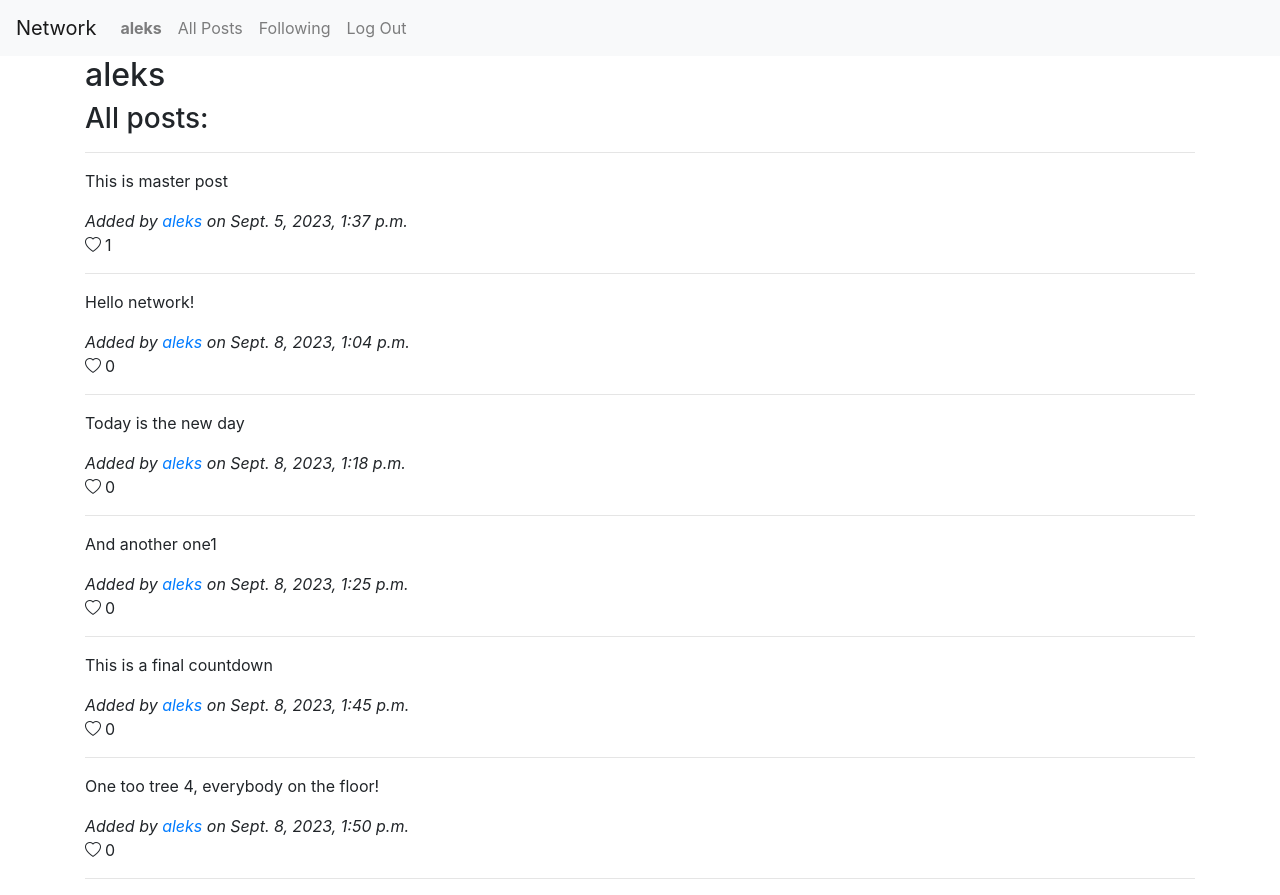
After one commit to lupus420/network, a Django app: a page that uses network/templates/network/layout.html in a window 1280 px wide. The commit adds this page. Run offline with Django 3.2, Linux system fonts and the light colour scheme; data comes from the database, SQL or seed files in the repository; both versions use the stored data as it was after the commit; data that the repository does not hold is empty; some libraries are stand-ins or nearby versions.

Commit message:
added 'Following' and user profile pages

```diff
--- a/network/admin.py
+++ b/network/admin.py
@@ -3,7 +3,11 @@ from django.contrib import admin
 # Register your models here.
 from .models import User, Post, Comment, Follow
 
+# Show table of follows in admin page
+class FollowAdmin(admin.ModelAdmin):
+    list_display = ("follower", "followed", "date_followed")
+
 admin.site.register(User)
 admin.site.register(Post)
 admin.site.register(Comment)
-admin.site.register(Follow)
+admin.site.register(Follow, FollowAdmin)
--- a/network/models.py
+++ b/network/models.py
@@ -1,33 +1,18 @@
 from django.contrib.auth.models import AbstractUser
 from django.db import models
-
-class Follow(models.Model):
-    # follower follow the followed person
-    follower = models.ForeignKey("User", on_delete=models.CASCADE, related_name="followed_by")
-    followed = models.ForeignKey("User", on_delete=models.CASCADE, related_name="follower_of")
-    date_followed = models.DateTimeField(auto_now_add=True)
-
-    def serialize(self):
-        return {
-            "follower": self.follower.username,
-            "followed": self.followed.username,
-            "date_followed": self.date_followed.strftime("%b %d %Y, %I:%M %p"),
-        }
+from django.forms import ValidationError
 
 
 class User(AbstractUser):
-    # no need of adding 'following' because the Follow model
-    # already hasa field 'follower' which is a User object
-    # following = models.ManyToManyField("self",through=Follow, symmetrical=False, related_name="followees", blank=True)
 
     def serialize(self):
         return {
             "id": self.id,
             "username": self.username,
             # people who user follows
-            "following": [user.username for user in self.follower_of.all()],
+            "following":[follow.followed.username for follow in self.followed_by.all()] if self.followed_by else [],
             # people who follow user
-            "followers": [user.username for user in self.followed_by.all()],
+            "followers": [follow.follower.username for follow in self.following.all()] if self.following else [],
         }
 
 
@@ -46,6 +31,7 @@ class Comment(models.Model):
             "likes_nr": self.likes.count(),
         }
 
+
 class Post(models.Model):
     body = models.CharField(max_length=1000)
     author = models.ForeignKey(User, on_delete=models.CASCADE, related_name="posts")
@@ -53,13 +39,16 @@ class Post(models.Model):
     date_posted = models.DateTimeField(auto_now_add=True)
     likes = models.ManyToManyField(User, related_name="liked_posts", blank=True)
 
+    def like_count(self):
+        return self.likes.count()
+
     def serialize(self):
         if self.comments:
             comments = [comment.serialize() for comment in self.comments.all()]
         else:
             comments = None
         if self.likes:
-            likes_nr = self.likes.count()
+            likes_nr = self.like_count()
         else:
             likes_nr = 0
         return {
@@ -73,3 +62,39 @@ class Post(models.Model):
             "likes_nr":     likes_nr,
             "likes":        [user.id for user in self.likes.all()],
         }
+
+
+class Follow(models.Model):
+    # follower follow the followed person
+    follower = models.ForeignKey(User, on_delete=models.CASCADE, related_name="following")
+    followed = models.ForeignKey(User, on_delete=models.CASCADE, related_name="followed_by")
+    date_followed = models.DateTimeField(auto_now_add=True)
+
+    def validate_follow(self):
+        if self.follower == self.followed:
+            raise ValidationError("You can't follow yourself.")
+        return True
+
+    def save(self, *args, **kwargs):
+        if not self.validate_follow():
+            # raise error
+            raise ValidationError("Invalid follow.")
+        super().save(*args, **kwargs)
+
+
+    def serialize(self):
+        return {
+            "follower": self.follower,
+            "followed": self.followed,
+            "date_followed": self.date_followed.strftime("%b %d %Y, %I:%M %p"),
+        }
+
+
+    # add only unique follows
+    class Meta:
+        ordering = ["-date_followed"]
+        constraints = [
+            models.UniqueConstraint(fields=["follower", "followed"], name="unique_follow"),
+        ]
+        # another way to make unique follow validation
+        # unique_together = ("follower", "followed")
--- a/network/static/network/dynamic.js
+++ b/network/static/network/functions.js
@@ -1,8 +1,3 @@
-document.addEventListener('DOMContentLoaded', () => {
-    makePagesNavigationBar();
-    getPages();
-});
-
 
 async function getPages(nr_pages) {
     try{
@@ -31,7 +26,9 @@ function makeDivPost(post, logged_user_info){
     const newPost = template.content.cloneNode(true);
     newPost.querySelector('.post').id = `post_${post.id}`;
     newPost.querySelector('.post_body').innerHTML = post.body;
-    newPost.querySelector('.post_info').innerHTML = `Added by ${post.author.username} at ${post.date_posted}`;
+    newPost.querySelector('.post_author').textContent = `${post.author.username}`;
+    newPost.querySelector('.post_author').href = `profile/${post.author.username}`;
+    newPost.querySelector('.post_date').innerHTML = `${post.date_posted}`;
     makeLikeButton(post.likes, newPost.querySelector('.like'), post.id, logged_user_info);
     newPost.querySelector('.like_count').innerHTML = post.likes_nr;
     return newPost;
--- /dev/null
+++ b/network/static/network/index.js
@@ -0,0 +1,5 @@
+document.addEventListener('DOMContentLoaded', () => {
+    makePagesNavigationBar();
+    getPages();
+    makeNewPostFunctionality();
+});
--- /dev/null
+++ b/network/static/network/profile.js
@@ -0,0 +1,16 @@
+document.addEventListener('DOMContentLoaded', () => {
+
+    makeAllLikesDiv();
+});
+
+async function makeAllLikesDiv(){
+    logged_user_info = await getLoggedInUserInfo();
+    document.querySelectorAll('.like').forEach(async likeDiv => {
+        post_id = likeDiv.dataset.post_id;
+        response = await fetch(`/get_post?post_id=${post_id}`,{
+            method: 'GET',
+        })
+        post_info = await response.json();
+        makeLikeButton(post_info.likes, likeDiv, post_info.id, logged_user_info);
+    })
+}
--- a/network/static/network/styles.css
+++ b/network/static/network/styles.css
@@ -19,6 +19,7 @@
 #nav-bar{
     position:sticky;
     bottom: 0px;
+    z-index: 2;
     background-color: white;
     animation: slide_from_bottom;
     animation-duration: 1s;
--- a/network/templates/network/layout.html
+++ b/network/templates/network/layout.html
@@ -13,13 +13,13 @@
     <body>
 
         <nav class="navbar navbar-expand-lg navbar-light bg-light">
-            <a class="navbar-brand" href="#">Network</a>
+            <a class="navbar-brand" href="{% url 'index' %}">Network</a>
 
             <div>
               <ul class="navbar-nav mr-auto">
                 {% if user.is_authenticated %}
                     <li class="nav-item">
-                        <a class="nav-link" href="#"><strong>{{ user.username }}</strong></a>
+                        <a class="nav-link" href="{% url 'profile' user.username %}"><strong>{{ user.username }}</strong></a>
                     </li>
                 {% endif %}
                 <li class="nav-item">
@@ -27,7 +27,7 @@
                 </li>
                 {% if user.is_authenticated %}
                     <li class="nav-item">
-                        <a class="nav-link" href="#">Following</a>
+                        <a class="nav-link" href="{% url 'following' %}">Following</a>
                     </li>
                     <li class="nav-item">
                         <a class="nav-link" href="{% url 'logout' %}">Log Out</a>
--- /dev/null
+++ b/network/templates/network/profile.html
@@ -0,0 +1,29 @@
+{% extends 'network/layout.html' %}
+{% load static %}
+{% block JSscript %}
+    <script src="{%static 'network/functions.js'%}" ></script>
+    <script src="{%static 'network/profile.js'%}" ></script>
+{% endblock JSscript %}
+{% block body %}
+
+{% if user.is_authenticated %}
+    {% csrf_token %}
+{% endif %}
+    <h2>{{user.username}}</h2>
+    <h3>All posts: </h3>
+    <hr>
+    {% for post in user.posts.all %}
+        <div class="post">
+            <p class="content">{{post.body}}</p>
+            <div class="post-info font-italic">
+                Added by <a href="{% url 'profile' post.author %}"><span class="author">{{post.author}}</span></a>
+                <span class="timestamp">on {{post.date_posted}}</span>
+            </div>
+            <div class="like d-flex" data-post_id={{post.id}}>
+                <a><div class="like_button"></div></a>
+                <span class="like_count pl-1">{{post.like_count}}</span>
+            </div>
+        </div>
+        <hr>
+    {% endfor %}
+{% endblock body %}
--- a/network/urls.py
+++ b/network/urls.py
@@ -9,9 +9,12 @@ urlpatterns = [
     path("logout", views.logout_view, name="logout"),
     path("register", views.register, name="register"),
     path("get_posts", views.get_posts, name="get_posts"),
+    path("get_post", views.get_post, name="get_post"),
     path("pages_count", views.pages_count, name="pages_count"),
     path("get_logged_user", views.get_logged_user, name="get_logged_user"),
     path("like_post", views.like_post, name="like_post"),
     path("make_post", views.make_post, name="make_post"),
     path("follow", views.follow, name="follow"),
+    path("following", views.following, name="following"),
+    path("profile/<str:username>", views.profile, name="profile"),
 ]
--- a/network/views.py
+++ b/network/views.py
@@ -4,6 +4,8 @@ from django.http import HttpResponse, HttpResponseRedirect, JsonResponse
 from django.shortcuts import render
 from django.urls import reverse
 from django.core.paginator import Paginator
+from django.contrib.auth.decorators import login_required
+from json import loads
 # from django.views.decorators.csrf import csrf_exempt
 import json
 from .models import User, Post, Comment, Follow
@@ -11,9 +13,7 @@ from .models import User, Post, Comment, Follow
 POSTS_PER_PAGE = 4
 
 def index(request):
-    return render(request, "network/index.html",{
-        "is_user_logged": request.user.is_authenticated
-    })
+    return render(request, "network/index.html")
 
 
 def login_view(request):
@@ -106,6 +106,13 @@ def get_posts(request):
     else:
         return JsonResponse({"error": "GET request required."}, status=400)
 
+def get_post(request):
+    try:
+        post_id = int(request.GET.get('post_id'))
+        post = Post.objects.get(id = post_id)
+        return JsonResponse(post.serialize())
+    except:
+        return JsonResponse({"error": "Bad request."}, status=400)
 
 def get_logged_user(request):
     if request.user.is_authenticated:
@@ -168,3 +175,32 @@ def follow(request):
             return JsonResponse({"error": "Invalid interaction with follow button"}, status=400)
     else:
         JsonResponse({"error": "POST request required."}, status=400)
+
+
+#to get to this view user must be logged in
+@login_required
+def following(request):
+    try:
+        # get all follows where logged in user is the follower
+        all_follows = request.user.following.all()
+        all_followed_by = request.user.followed_by.all()
+        return render(request, "network/following.html",{
+            "all_follows": all_follows,
+            "all_followed_by": all_followed_by,
+        })
+    except:
+        return render(request, "network/following.html",{
+            "error": "Bad request."
+        })
+
+
+def profile(request, username):
+    try:
+        user = User.objects.get(username=username)
+        return render(request, "network/profile.html", {
+            "user": user,
+        })
+    except:
+        return render(request, "network/profile.html", {
+            "error": "There is no such profile.",
+        })
```
Also changed, not shown: network/templates/network/error.html (added, +9 -0 lines), network/templates/network/following.html (added, +24 -0 lines), network/templates/network/index.html (+6 -3 lines), db.sqlite3, network/migrations/0005_follow_unique_follow.py (added), network/migrations/0006_alter_follow_options_alter_follow_followed_and_more.py (added).
